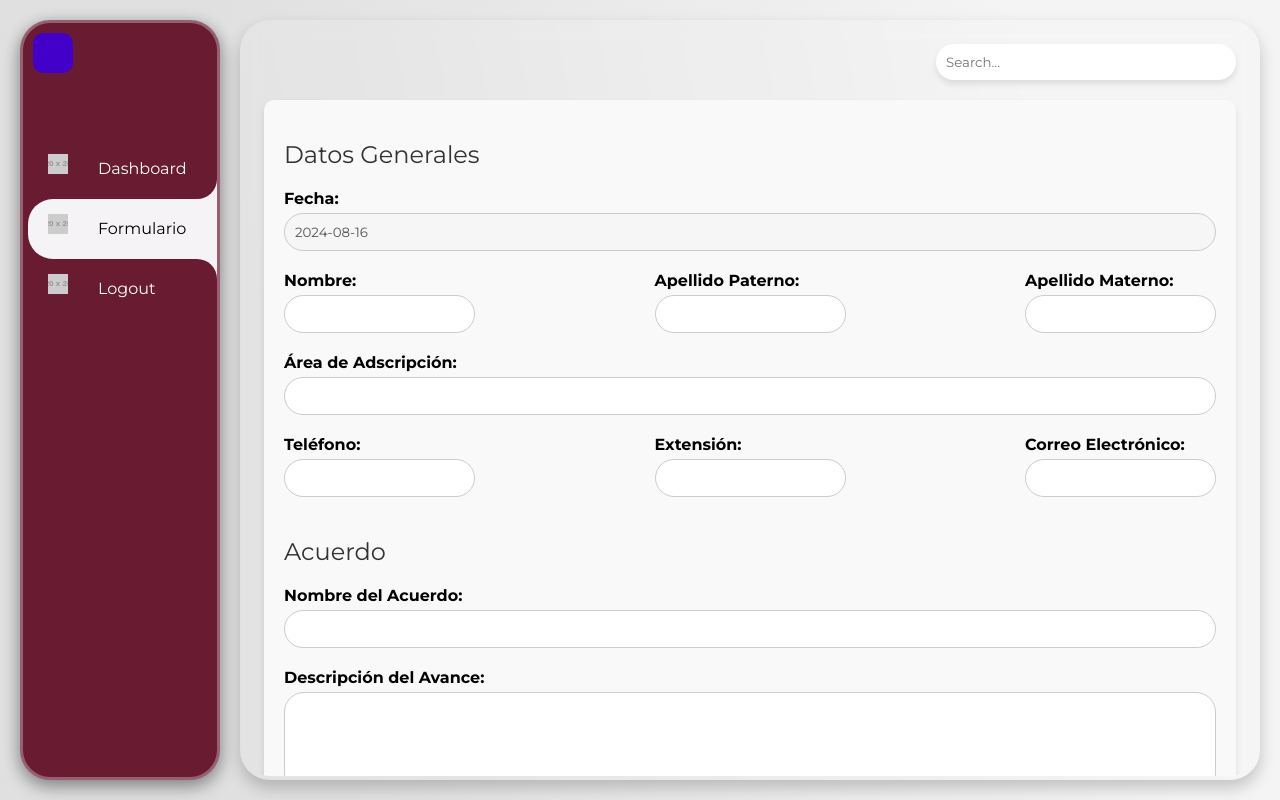
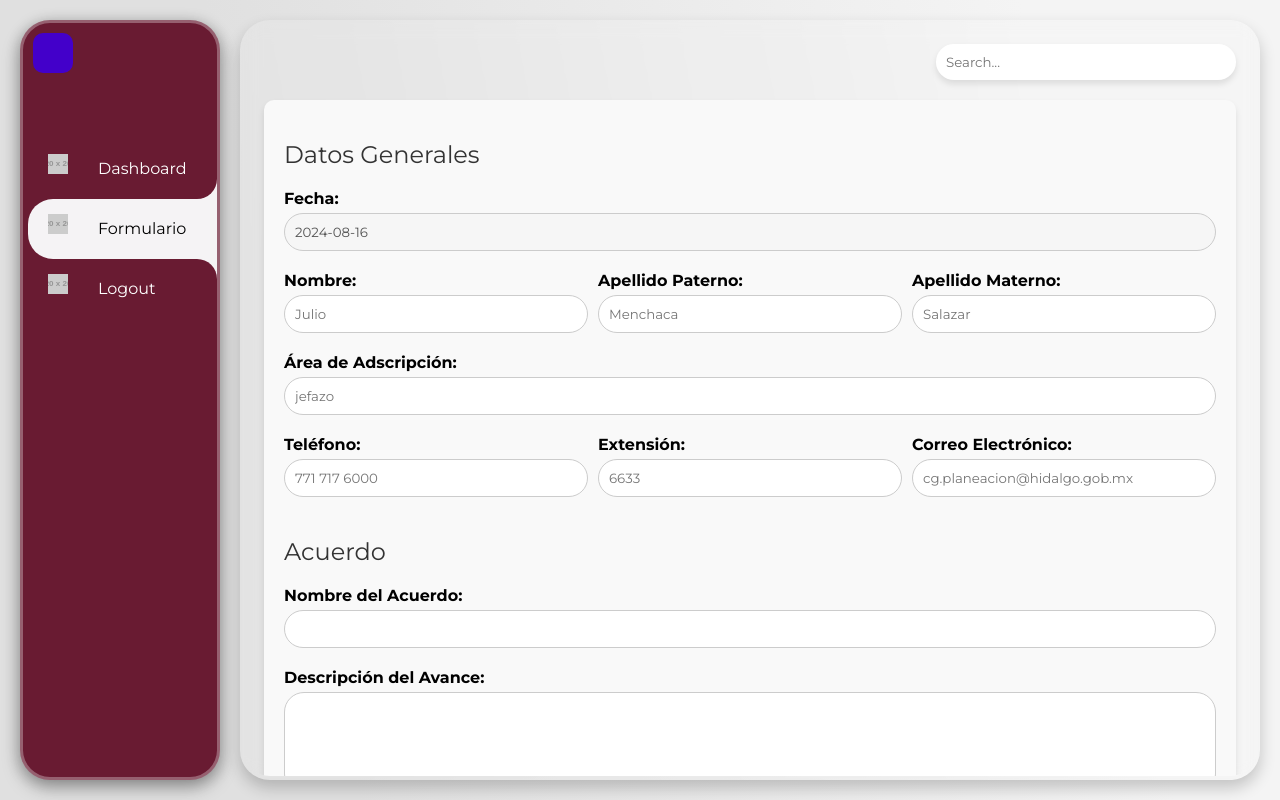
Before and after one commit to gomez50057/PAEM, a Next.js app: page /dashboard in a window 1280 px wide. Both pictures are taken after a click on the item "Formulario". Shown: the top 800 px of the page. Built offline with nearby package versions, Linux system fonts and the light colour scheme.

Commit message:
form dashboard

```diff
--- a/src/components/Formulario.css
+++ b/src/components/Formulario.css
@@ -28,11 +28,15 @@ h2 {
 .form-row {
   display: flex;
   justify-content: space-between;
-  gap: 20px;
+  gap: 10px; /* Espacio entre los campos */
+}
+
+.form-row .form-group {
+  flex: 1; /* Asegura que cada form-group dentro de .form-row ocupe el mismo espacio */
 }
 
 .input-field {
-  width: 100%;
+  width: 100%; /* Asegura que los campos ocupen el 100% del ancho de su contenedor (form-group) */
   padding: 10px;
   border-radius: 20px;
   border: 1px solid #ccc;
--- a/src/components/Formulario.js
+++ b/src/components/Formulario.js
@@ -64,45 +64,45 @@ const Formulario = () => {
           <div className="form-row">
             <div className="form-group">
               <label>Nombre:</label>
-              <Field name="nombre" type="text" className="input-field" />
+              <Field name="nombre" type="text" className="input-field" placeholder="Julio" />
               <ErrorMessage name="nombre" component="div" className="error-message" />
             </div>
 
             <div className="form-group">
               <label>Apellido Paterno:</label>
-              <Field name="apellidoPaterno" type="text" className="input-field" />
+              <Field name="apellidoPaterno" type="text" className="input-field" placeholder="Menchaca"/>
               <ErrorMessage name="apellidoPaterno" component="div" className="error-message" />
             </div>
 
             <div className="form-group">
               <label>Apellido Materno:</label>
-              <Field name="apellidoMaterno" type="text" className="input-field" />
+              <Field name="apellidoMaterno" type="text" className="input-field" placeholder="Salazar"/>
               <ErrorMessage name="apellidoMaterno" component="div" className="error-message" />
             </div>
           </div>
 
           <div className="form-group">
             <label>Área de Adscripción:</label>
-            <Field name="areaAdscripcion" type="text" className="input-field" />
+            <Field name="areaAdscripcion" type="text" className="input-field" placeholder="jefazo"/>
             <ErrorMessage name="areaAdscripcion" component="div" className="error-message" />
           </div>
 
           <div className="form-row">
             <div className="form-group">
               <label>Teléfono:</label>
-              <Field name="telefono" type="text" className="input-field" />
+              <Field name="telefono" type="text" className="input-field" placeholder="771 717 6000" />
               <ErrorMessage name="telefono" component="div" className="error-message" />
             </div>
 
             <div className="form-group">
               <label>Extensión:</label>
-              <Field name="extension" type="text" className="input-field" />
+              <Field name="extension" type="text" className="input-field" placeholder="6633"/>
               <ErrorMessage name="extension" component="div" className="error-message" />
             </div>
 
             <div className="form-group">
               <label>Correo Electrónico:</label>
-              <Field name="correo" type="email" className="input-field" />
+              <Field name="correo" type="email" className="input-field" placeholder="cg.planeacion@hidalgo.gob.mx"/>
               <ErrorMessage name="correo" component="div" className="error-message" />
             </div>
           </div>
@@ -110,7 +110,7 @@ const Formulario = () => {
           <h2>Acuerdo</h2>
           <div className="form-group">
             <label>Nombre del Acuerdo:</label>
-            <Field name="nombreAcuerdo" type="text" className="input-field" />
+            <Field name="nombreAcuerdo" type="text" className="input-field" placeholder=""/>
             <ErrorMessage name="nombreAcuerdo" component="div" className="error-message" />
           </div>
 
```
